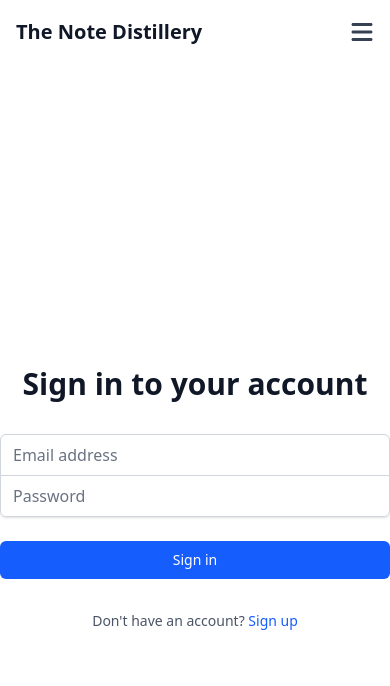
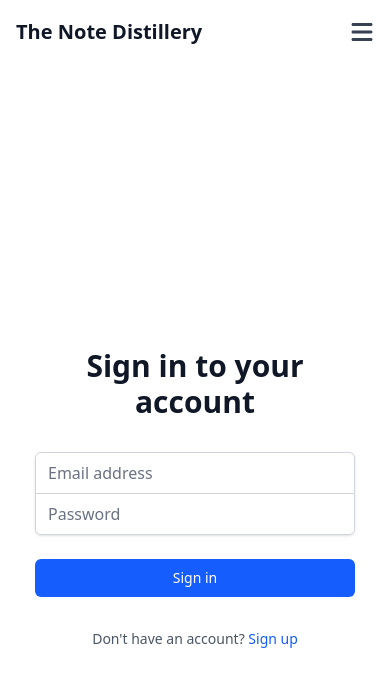
Before and after one commit to ThisisJackRyan/The-Note-Distillery, a Next.js app: page /login in a window 390 px wide. Shown: the top 686 px of the page. Built offline with nearby package versions, Linux system fonts and the light colour scheme; no server answers.

Commit message:
fixed login and sign up page

```diff
--- a/src/app/input/page.js
+++ b/src/app/input/page.js
@@ -29,12 +29,12 @@ export default function ScannerPage() {
     }
 
     return (
-        <div className="flex flex-col justify-center items-center h-screen dark:bg-gray-900 text-white ">
+        <div className="flex flex-col justify-around md:justify-center items-center h-screen dark:bg-gray-900 text-white ">
             <div className="text-3xl font-bold">
                 Upload Image Files:
             </div>
 
-            <div className=" flex items-center justify-center border-2 text-4xl w-sm h-24 md:w-3xl  md:h-96 border-dashed border-gray-500 rounded-lg p-4 mt-8 cursor-pointer"
+            <div className=" flex items-center justify-center border-2 text-4xl w-xs h-24 md:w-3xl  md:h-96 border-dashed border-gray-500 rounded-lg p-4 mt-8 cursor-pointer"
                 onClick={handleClick}
             >
                 <FontAwesomeIcon icon={faCloudArrowUp} />
--- a/src/app/login/page.js
+++ b/src/app/login/page.js
@@ -31,7 +31,7 @@ export default function LoginPage() {
 
   return (
     <div className="min-h-screen flex items-center justify-center bg-white dark:bg-gray-900">
-      <div className="max-w-md w-full space-y-8">
+      <div className="max-w-xs w-full sm:max-w-sm md:max-w-md space-y-8">
         <div>
           <h2 className="mt-6 text-center text-3xl font-extrabold text-gray-900 dark:text-white">
             Sign in to your account
--- a/src/app/signup/page.js
+++ b/src/app/signup/page.js
@@ -39,7 +39,7 @@ export default function SignUpPage() {
 
   return (
       <div className="flex items-center justify-center min-h-screen bg-white dark:bg-gray-900">
-        <div className="max-w-md w-full space-y-8 p-8">
+        <div className="max-w-xs w-full sm:max-w-sm md:max-w-md  space-y-8 p-8">
           <div>
             <h2 className="text-center text-3xl font-extrabold text-gray-900 dark:text-white">
               Create your account
```
